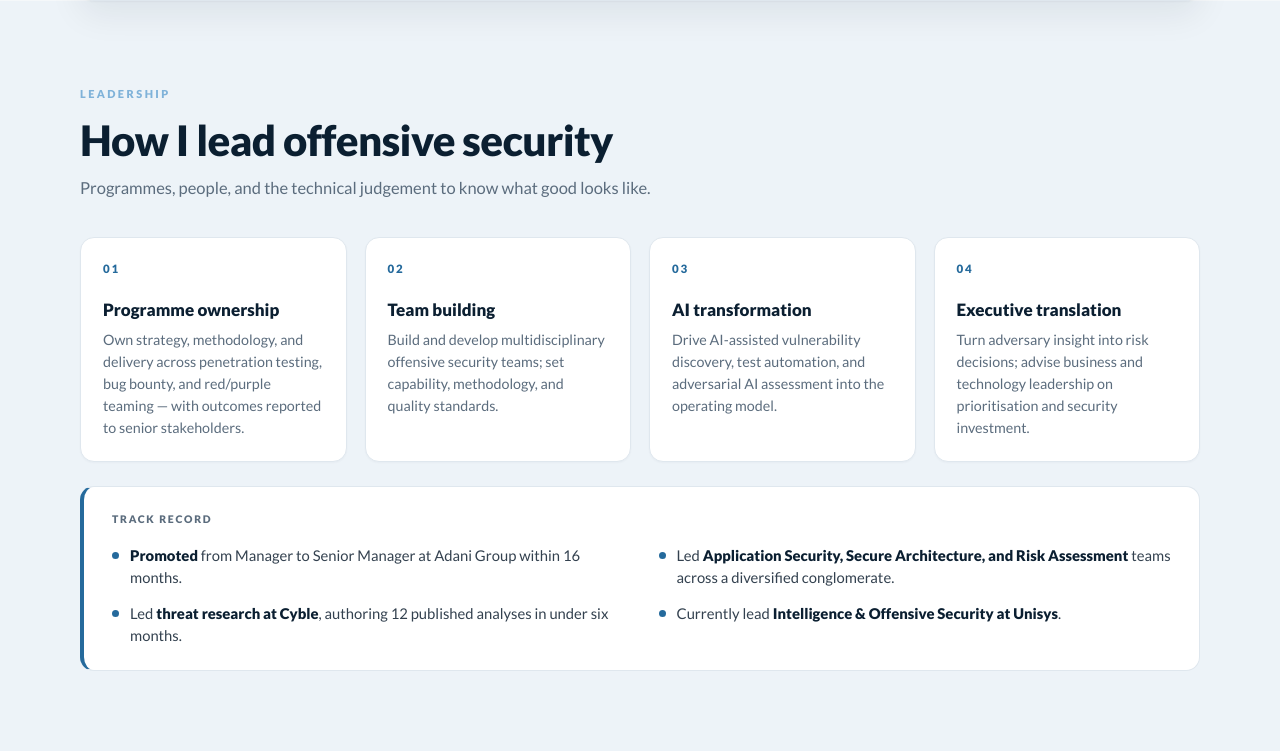
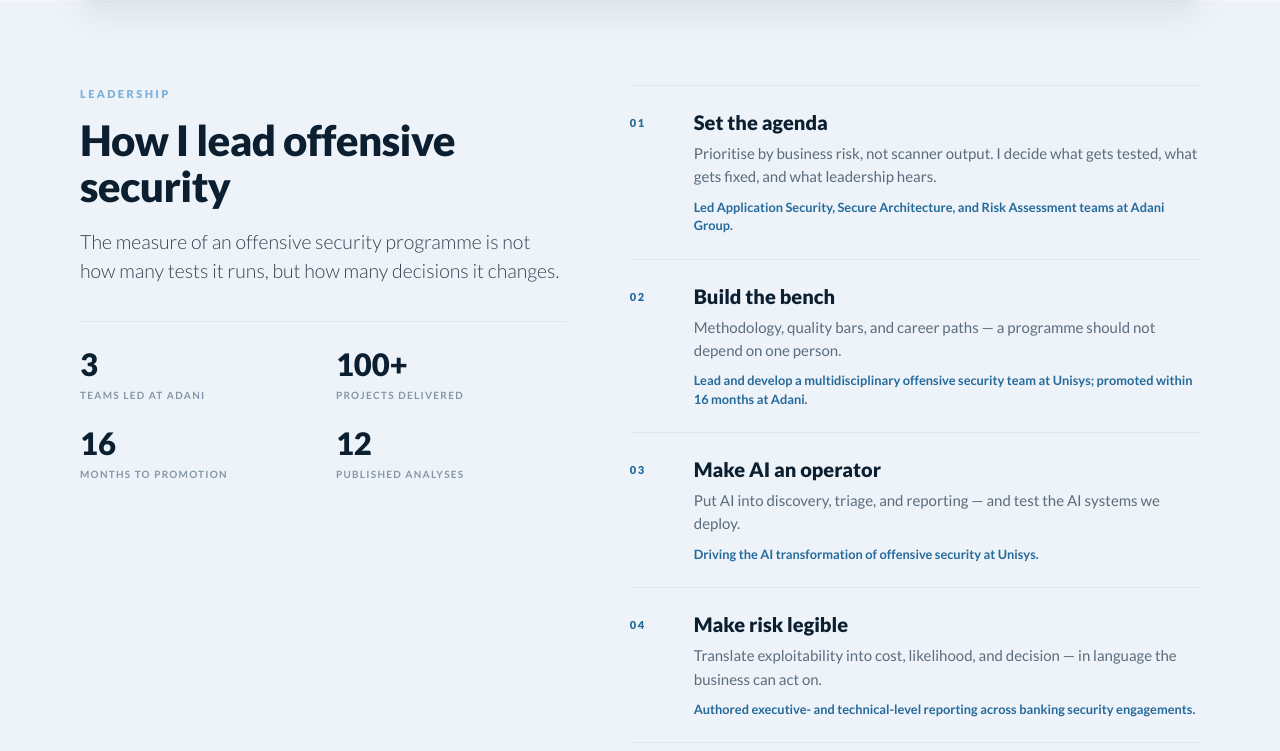
Before and after one commit to astraparad0x/astraparad0x.github.io, a plain HTML site: page index.html in a window 1280 px wide. Shown: the part 929-1680 px from the top of the page. Drawn offline with Linux system fonts and the light colour scheme.

Commit message:
Rework leadership section as editorial split
Replace the card grid with a thesis-and-principles layout, backed by scope metrics and evidence lines.

Co-Authored-By: Claude Code <noreply@anthropic.com>

```diff
--- a/assets/styles.css
+++ b/assets/styles.css
@@ -330,91 +330,90 @@ h2 {
 .text-link:hover { border-bottom-color: var(--accent); }
 
 /* ---------- Leadership ---------- */
-.lead-grid {
+.lead-layout {
   display: grid;
-  grid-template-columns: repeat(4, minmax(0, 1fr));
-  gap: 18px;
+  grid-template-columns: minmax(0, 0.92fr) minmax(0, 1.08fr);
+  gap: 64px;
+  align-items: start;
 }
 
-.lead-card {
-  padding: 22px;
-  background: #fff;
-  border: 1px solid var(--line);
-  border-radius: var(--radius);
-  box-shadow: 0 1px 2px rgba(11, 31, 49, 0.03);
+.lead-intro h2 { margin-bottom: 18px; }
+
+.lead-thesis {
+  margin: 0;
+  font-size: 19.5px;
+  font-weight: 300;
+  line-height: 1.5;
+  color: #33414f;
 }
 
-.lead-num {
+.lead-stats {
+  display: grid;
+  grid-template-columns: repeat(2, minmax(0, 1fr));
+  gap: 24px 26px;
+  margin-top: 36px;
+  padding-top: 26px;
+  border-top: 1px solid var(--line);
+}
+
+.ls-num {
   display: block;
-  margin-bottom: 20px;
-  font-size: 11.5px;
+  font-size: 31px;
   font-weight: 900;
-  letter-spacing: 0.16em;
+  line-height: 1.05;
+  color: var(--navy);
+}
+
+.ls-label {
+  display: block;
+  margin-top: 6px;
+  font-size: 10px;
+  font-weight: 700;
+  letter-spacing: 0.13em;
+  text-transform: uppercase;
+  color: #8496a7;
+}
+
+.lead-principles { border-top: 1px solid var(--line); }
+
+.principle {
+  display: grid;
+  grid-template-columns: 46px minmax(0, 1fr);
+  gap: 18px;
+  padding: 24px 0;
+  border-bottom: 1px solid var(--line);
+}
+
+.p-num {
+  padding-top: 4px;
+  font-size: 11px;
+  font-weight: 900;
+  letter-spacing: 0.14em;
   color: var(--accent);
 }
 
-.lead-card h3 {
-  margin: 0 0 8px;
-  font-size: 17px;
+.principle h3 {
+  margin: 0 0 7px;
+  font-size: 20px;
   font-weight: 900;
-  line-height: 1.3;
+  line-height: 1.25;
   color: var(--navy);
 }
 
-.lead-card p {
+.principle p {
   margin: 0;
-  font-size: 14.3px;
+  font-size: 15px;
   line-height: 1.55;
   color: var(--muted);
 }
 
-.track {
-  margin-top: 24px;
-  padding: 24px 28px;
-  background: #fff;
-  border: 1px solid var(--line);
-  border-left: 4px solid var(--accent);
-  border-radius: var(--radius);
+.principle .evidence {
+  margin-top: 9px;
+  font-size: 12.8px;
+  font-weight: 700;
+  line-height: 1.45;
+  color: var(--accent);
 }
-
-.track-title {
-  margin: 0 0 16px;
-  font-size: 10.5px;
-  font-weight: 900;
-  letter-spacing: 0.16em;
-  text-transform: uppercase;
-  color: var(--muted);
-}
-
-.track ul {
-  display: grid;
-  grid-template-columns: repeat(2, minmax(0, 1fr));
-  gap: 13px 34px;
-  margin: 0;
-  padding: 0;
-  list-style: none;
-}
-
-.track li {
-  position: relative;
-  padding-left: 18px;
-  font-size: 14.8px;
-  line-height: 1.5;
-  color: #33414f;
-}
-
-.track li::before {
-  content: "";
-  position: absolute;
-  left: 0;
-  top: 8px;
-  width: 7px;
-  height: 7px;
-  border-radius: 50%;
-  background: var(--accent);
-}
-
-.track strong { color: var(--navy); font-weight: 900; }
 
 /* ---------- Research ---------- */
 .research-grid {
@@ -728,9 +727,9 @@ footer a:hover { color: #fff; }
 /* ---------- Responsive ---------- */
 @media (max-width: 960px) {
   .research-grid { grid-template-columns: repeat(2, minmax(0, 1fr)); }
-  .lead-grid { grid-template-columns: repeat(2, minmax(0, 1fr)); }
+  .lead-layout { grid-template-columns: 1fr; gap: 36px; }
+  .lead-stats { max-width: 520px; }
   .cred-groups { grid-template-columns: repeat(2, minmax(0, 1fr)); }
-  .track ul { grid-template-columns: 1fr; }
 }
 
 @media (max-width: 720px) {
@@ -768,7 +767,9 @@ footer a:hover { color: #fff; }
 
   .cred-groups { grid-template-columns: 1fr; }
   .research-grid { grid-template-columns: 1fr; }
-  .lead-grid { grid-template-columns: 1fr; }
+  .principle { grid-template-columns: 34px minmax(0, 1fr); gap: 12px; }
+  .principle h3 { font-size: 18px; }
+  .ls-num { font-size: 26px; }
   .research-list { columns: 1; }
   .contact { padding: 64px 0; }
 }
--- a/index.html
+++ b/index.html
@@ -75,44 +75,52 @@
     </section>
 
     <section id="leadership" class="section alt" aria-labelledby="leadership-title">
-      <div class="wrap">
-        <div class="section-head">
+      <div class="wrap lead-layout">
+        <div class="lead-intro">
           <p class="eyebrow">Leadership</p>
           <h2 id="leadership-title">How I lead offensive security</h2>
-          <p class="section-sub">Programmes, people, and the technical judgement to know what good looks like.</p>
+          <p class="lead-thesis">The measure of an offensive security programme is not how many tests it runs, but how many decisions it changes.</p>
+          <div class="lead-stats">
+            <div><span class="ls-num">3</span><span class="ls-label">Teams led at Adani</span></div>
+            <div><span class="ls-num">100+</span><span class="ls-label">Projects delivered</span></div>
+            <div><span class="ls-num">16</span><span class="ls-label">Months to promotion</span></div>
+            <div><span class="ls-num">12</span><span class="ls-label">Published analyses</span></div>
+          </div>
         </div>
 
-        <div class="lead-grid">
-          <article class="lead-card">
-            <span class="lead-num" aria-hidden="true">01</span>
-            <h3>Programme ownership</h3>
-            <p>Own strategy, methodology, and delivery across penetration testing, bug bounty, and red/purple teaming — with outcomes reported to senior stakeholders.</p>
+        <div class="lead-principles">
+          <article class="principle">
+            <span class="p-num" aria-hidden="true">01</span>
+            <div>
+              <h3>Set the agenda</h3>
+              <p>Prioritise by business risk, not scanner output. I decide what gets tested, what gets fixed, and what leadership hears.</p>
+              <p class="evidence">Led Application Security, Secure Architecture, and Risk Assessment teams at Adani Group.</p>
+            </div>
           </article>
-          <article class="lead-card">
-            <span class="lead-num" aria-hidden="true">02</span>
-            <h3>Team building</h3>
-            <p>Build and develop multidisciplinary offensive security teams; set capability, methodology, and quality standards.</p>
+          <article class="principle">
+            <span class="p-num" aria-hidden="true">02</span>
+            <div>
+              <h3>Build the bench</h3>
+              <p>Methodology, quality bars, and career paths — a programme should not depend on one person.</p>
+              <p class="evidence">Lead and develop a multidisciplinary offensive security team at Unisys; promoted within 16 months at Adani.</p>
+            </div>
           </article>
-          <article class="lead-card">
-            <span class="lead-num" aria-hidden="true">03</span>
-            <h3>AI transformation</h3>
-            <p>Drive AI-assisted vulnerability discovery, test automation, and adversarial AI assessment into the operating model.</p>
+          <article class="principle">
+            <span class="p-num" aria-hidden="true">03</span>
+            <div>
+              <h3>Make AI an operator</h3>
+              <p>Put AI into discovery, triage, and reporting — and test the AI systems we deploy.</p>
+              <p class="evidence">Driving the AI transformation of offensive security at Unisys.</p>
+            </div>
           </article>
-          <article class="lead-card">
-            <span class="lead-num" aria-hidden="true">04</span>
-            <h3>Executive translation</h3>
-            <p>Turn adversary insight into risk decisions; advise business and technology leadership on prioritisation and security investment.</p>
+          <article class="principle">
+            <span class="p-num" aria-hidden="true">04</span>
+            <div>
+              <h3>Make risk legible</h3>
+              <p>Translate exploitability into cost, likelihood, and decision — in language the business can act on.</p>
+              <p class="evidence">Authored executive- and technical-level reporting across banking security engagements.</p>
+            </div>
           </article>
-        </div>
-
-        <div class="track">
-          <p class="track-title">Track record</p>
-          <ul>
-            <li><strong>Promoted</strong> from Manager to Senior Manager at Adani Group within 16 months.</li>
-            <li>Led <strong>Application Security, Secure Architecture, and Risk Assessment</strong> teams across a diversified conglomerate.</li>
-            <li>Led <strong>threat research at Cyble</strong>, authoring 12 published analyses in under six months.</li>
-            <li>Currently lead <strong>Intelligence &amp; Offensive Security at Unisys</strong>.</li>
-          </ul>
         </div>
       </div>
     </section>
```
